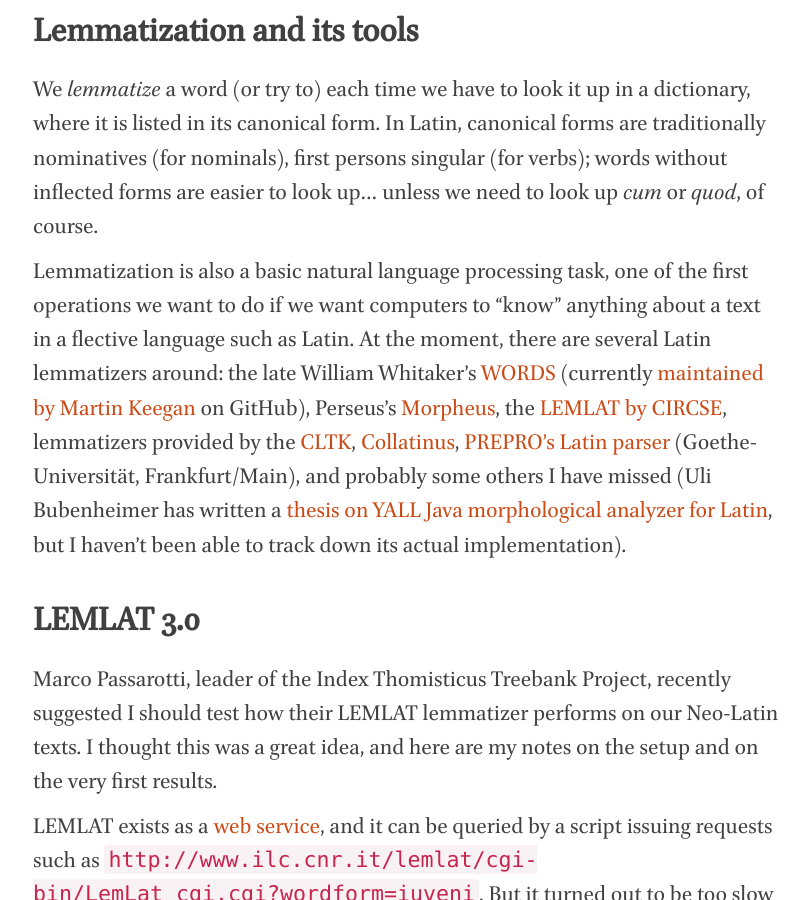
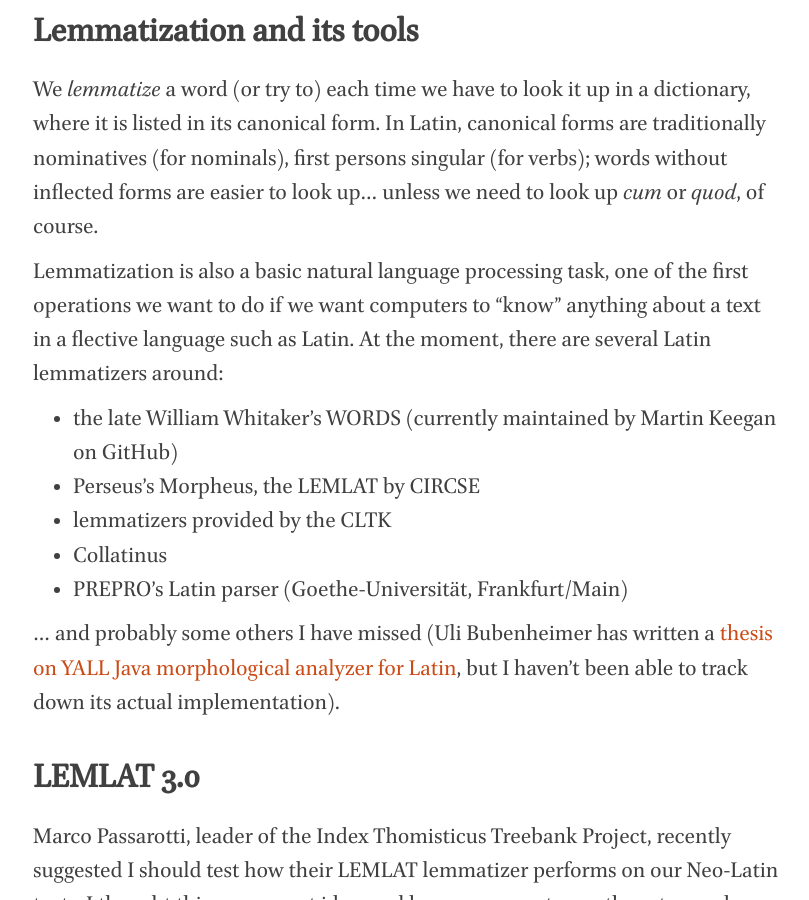
Before and after one commit to nevenjovanovic/nevenjovanovic.github.io, a Jekyll site: the page built from _posts/2017-07-19-lemmatize-neolatin-lemlat.markdown, in a window 1280 px wide and 900 px high, scrolled down 582 px. Shown: the whole window, without its empty margins (232-1041 px from the left). Built offline with Jekyll 4.4.1, drawn with Linux system fonts in a browser that asks for light colours; nearby versions of some CDN libraries.

```diff
--- a/_posts/2017-07-19-lemmatize-neolatin-lemlat.markdown
+++ b/_posts/2017-07-19-lemmatize-neolatin-lemlat.markdown
@@ -12,7 +12,14 @@ permalink: /lemmatize-neo-latin-lemlat/
 
 We *lemmatize* a word (or try to) each time we have to look it up in a dictionary, where it is listed in its canonical form. In Latin, canonical forms are traditionally nominatives (for nominals), first persons singular (for verbs); words without inflected forms are easier to look up... unless we need to look up *cum* or *quod*, of course.
 
-Lemmatization is also a basic natural language processing task, one of the first operations we want to do if we want computers to "know" anything about a text in a flective language such as Latin. At the moment, there are several Latin lemmatizers around: the late William Whitaker's [WORDS](http://mk270.github.io/whitakers-words/index.html) (currently [maintained by Martin Keegan](https://github.com/mk270/whitakers-words) on GitHub), Perseus's [Morpheus](https://github.com/PerseusDL/morpheus), the [LEMLAT by CIRCSE](https://github.com/CIRCSE/LEMLAT3), lemmatizers provided by the [CLTK](http://cltk.org/), [Collatinus](https://github.com/biblissima/collatinus), [PREPRO's Latin parser](https://prepro.hucompute.org/) (Goethe-Universität, Frankfurt/Main), and probably some others I have missed (Uli Bubenheimer has written a [thesis on YALL Java morphological analyzer for Latin](http://athenaeum.libs.uga.edu/handle/10724/20053), but I haven't been able to track down its actual implementation).
+Lemmatization is also a basic natural language processing task, one of the first operations we want to do if we want computers to "know" anything about a text in a flective language such as Latin. At the moment, there are several Latin lemmatizers around:
++ the late William Whitaker's [WORDS](http://mk270.github.io/whitakers-words/index.html) (currently [maintained by Martin Keegan](https://github.com/mk270/whitakers-words) on GitHub)
++ Perseus's [Morpheus](https://github.com/PerseusDL/morpheus), the [LEMLAT by CIRCSE](https://github.com/CIRCSE/LEMLAT3)
++ lemmatizers provided by the [CLTK](http://cltk.org/)
++ [Collatinus](https://github.com/biblissima/collatinus)
++ [PREPRO's Latin parser](https://prepro.hucompute.org/) (Goethe-Universität, Frankfurt/Main)
+
+... and probably some others I have missed (Uli Bubenheimer has written a [thesis on YALL Java morphological analyzer for Latin](http://athenaeum.libs.uga.edu/handle/10724/20053), but I haven't been able to track down its actual implementation).
 
 # LEMLAT 3.0
 
```
